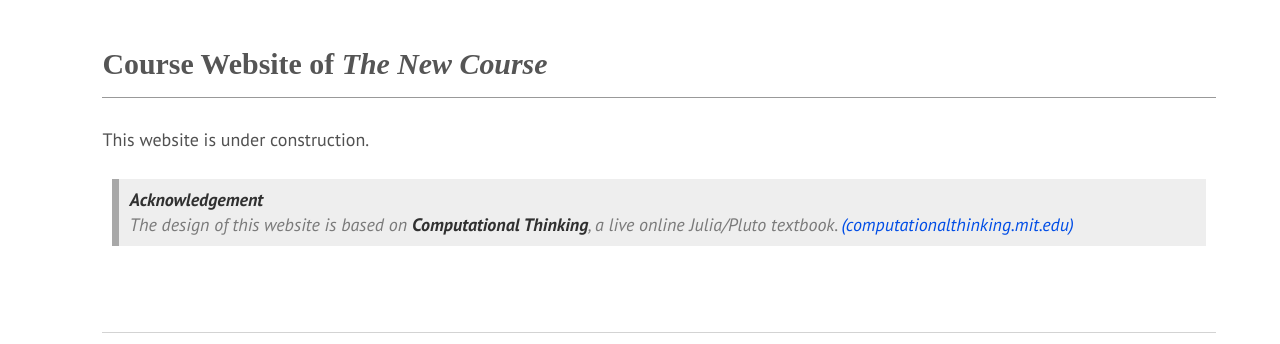
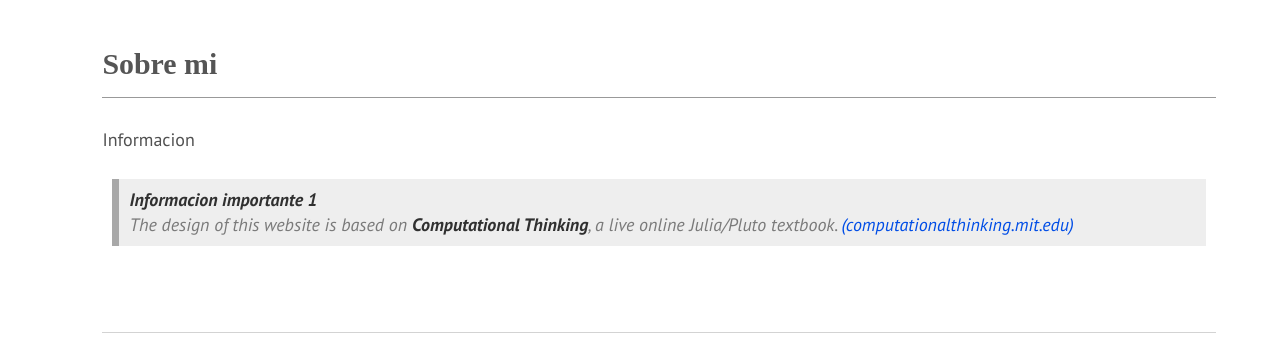
Before and after one commit to jotabulacios/julia-juan, a plain HTML site: page main.html in a window 1280 px wide. Shown: the top 344 px of the page. Drawn offline with nearby package versions, Linux system fonts and the light colour scheme; a web font is replaced by a local one.

Commit message:
Deploying to gh-pages from  @ b5332063a9b4832759aaa49daa2cf6d591b2a456 🚀

```diff
--- a/main.html
+++ b/main.html
@@ -26,10 +26,10 @@
 <body>
 
 <!-- Content appended here -->
-<div class="franklin-content"><h1 id="course_website_of_the_new_course"><a href="#course_website_of_the_new_course" class="header-anchor">Course Website of <em>The New Course</em></a></h1>
-<p>This website is under construction.</p>
+<div class="franklin-content"><h1 id="sobre_mi"><a href="#sobre_mi" class="header-anchor">Sobre mi</a></h1>
+<p>Informacion</p>
 <blockquote>
-<p><strong>Acknowledgement</strong> <br/> The design of this website is based on <em><strong>Computational Thinking</strong>, a live online Julia/Pluto textbook.</em> <a href="https://computationalthinking.mit.edu">&#40;computationalthinking.mit.edu&#41;</a></p>
+<p><strong>Informacion importante 1</strong> <br/> The design of this website is based on <em><strong>Computational Thinking</strong>, a live online Julia/Pluto textbook.</em> <a href="https://computationalthinking.mit.edu">&#40;computationalthinking.mit.edu&#41;</a></p>
 </blockquote>
 <div class="page-foot">
   <div class="copyright">
```
